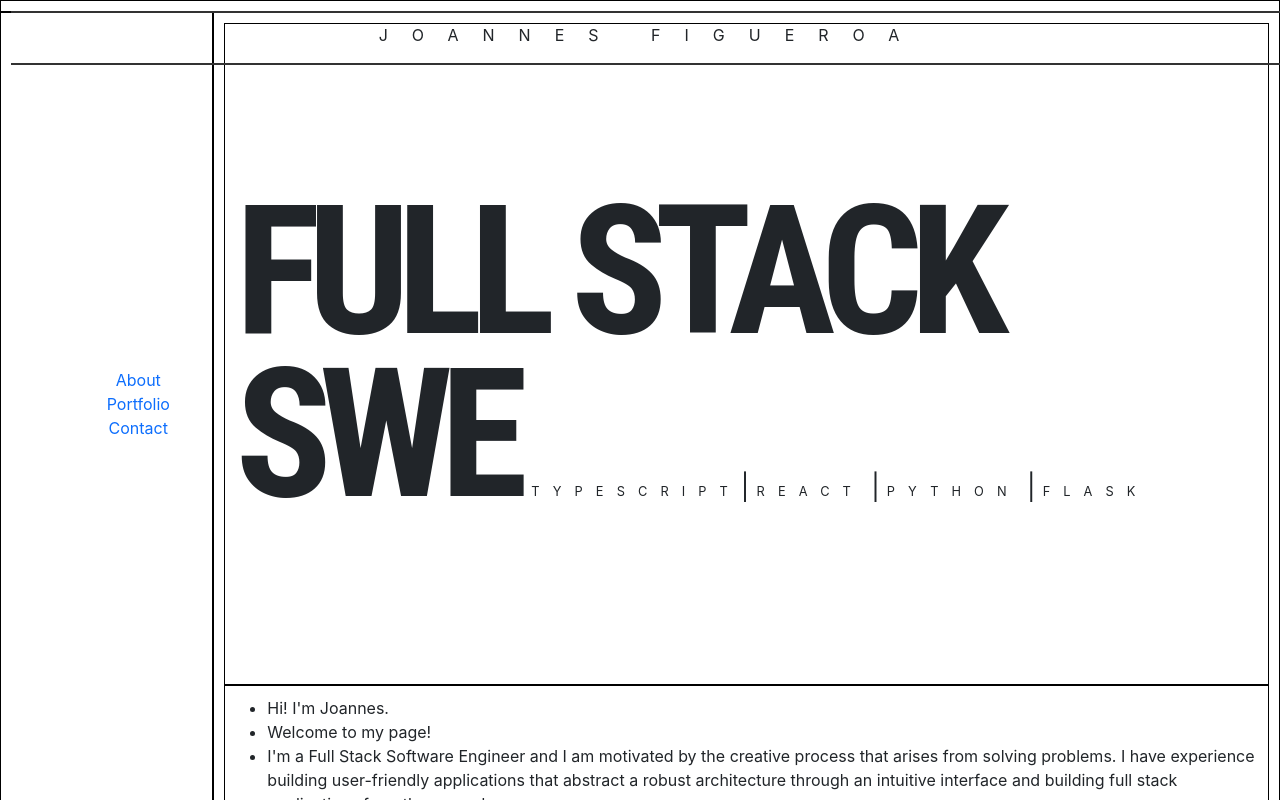
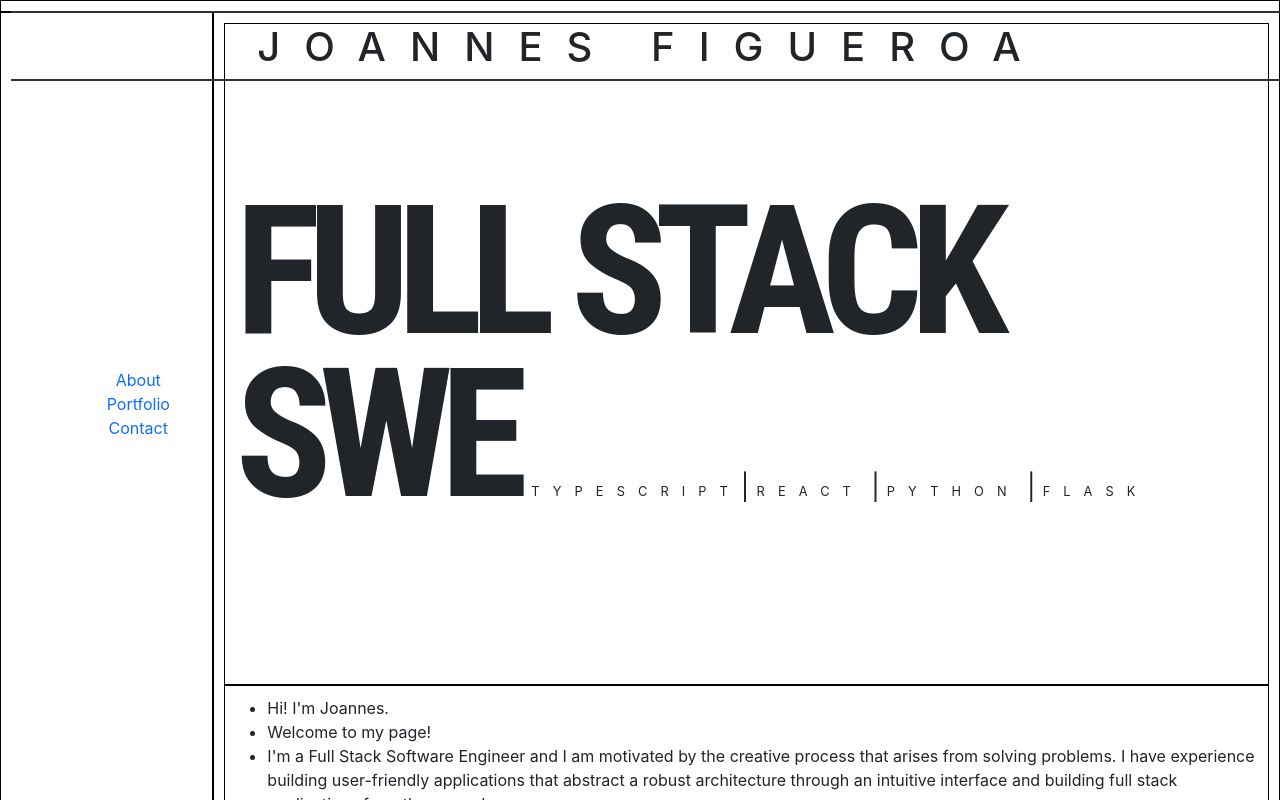
Before and after one commit to JoHeyJo/website-2.0, a React (Create React App) app: page / in a window 1280 px wide. Shown: the top 800 px of the page. Built offline with nearby package versions, Linux system fonts and the light colour scheme.

Commit message:
code maintanence

```diff
--- a/src/App.tsx
+++ b/src/App.tsx
@@ -4,7 +4,7 @@ import { containerStyle, navColStyle, mainColStyle, sectionStyle, rowStyle } fro
 import Bio from './Bio';
 import Banner from './Banner';
 import Nav from './Nav';
-import Header from './Header';
+import TopBanner from './TopBanner';
 
 function App() {
   const colStyle = {}
@@ -14,7 +14,7 @@ function App() {
       <header>
         <Row >
           <Col >
-            <Header/>
+            <TopBanner/>
           </Col>
         </Row>
       </header>
--- a/src/Header.tsx
+++ b/src/TopBanner.tsx
@@ -1,22 +1,22 @@
 import React from "react";
 // import NavDropdownMenu from "./NavDropdownMenu";
-import "./styles/Header.css";
+import "./styles/TopBanner.css";
 import { Row, Col } from 'react-bootstrap';
 
-function Header() {
+function TopBanner() {
   return (
-    <header className="Header-bar">
+    <section className="TopBanner-bar">
       <Row className="align-items-center justify-content-center text-center">
         <Col xs="auto" className="d-block d-md-none">
           {/* <NavDropdownMenu /> */}
         </Col>
         <Col>
-          <p className="d-none d-md-block">Joannes Figueroa</p>
-          <p className="d-block d-md-none">JF</p>
+          <h1 className="d-none d-md-block">Joannes Figueroa</h1>
+          <h1 className="d-block d-md-none">JF</h1>
         </Col>
       </Row>
-    </header>
+    </section>
   )
 }
 
-export default Header;
+export default TopBanner;
--- a/src/styles/Header.css
+++ b/src/styles/TopBanner.css
@@ -1,4 +1,4 @@
-.Header-bar {
+.TopBanner-bar {
   border-top: 2px solid #323232;
   border-bottom: 2px solid #323232;
   position: fixed;
```
